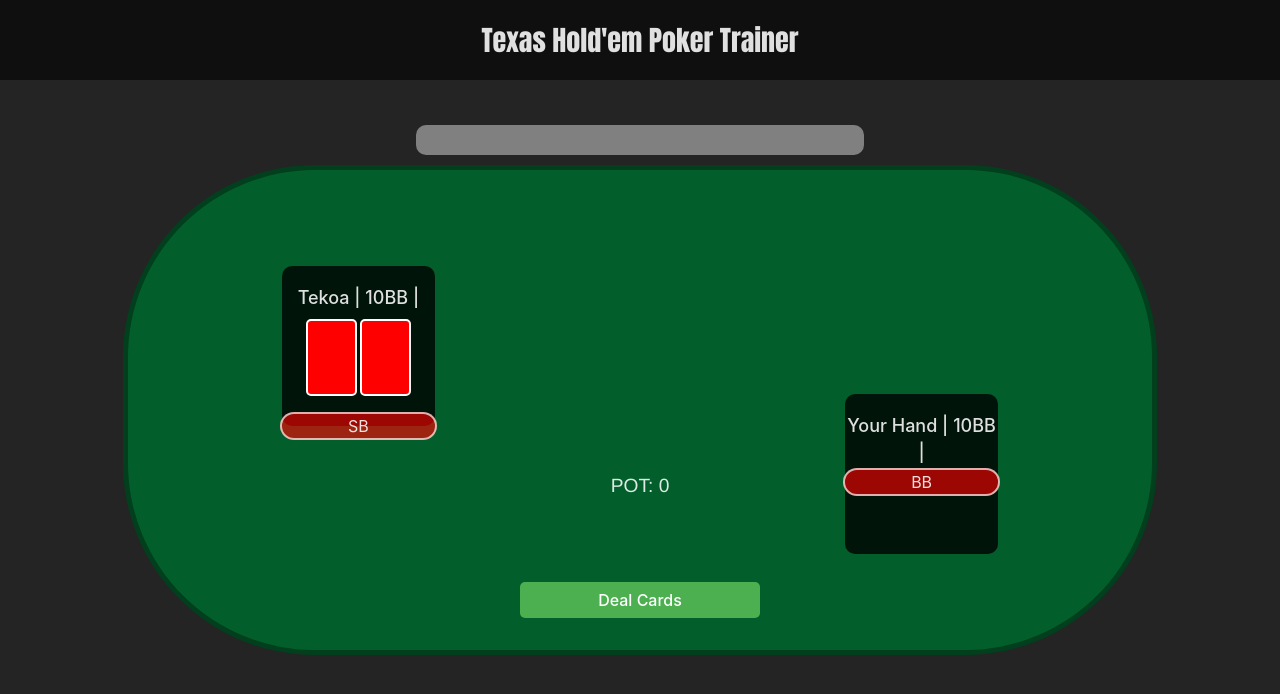
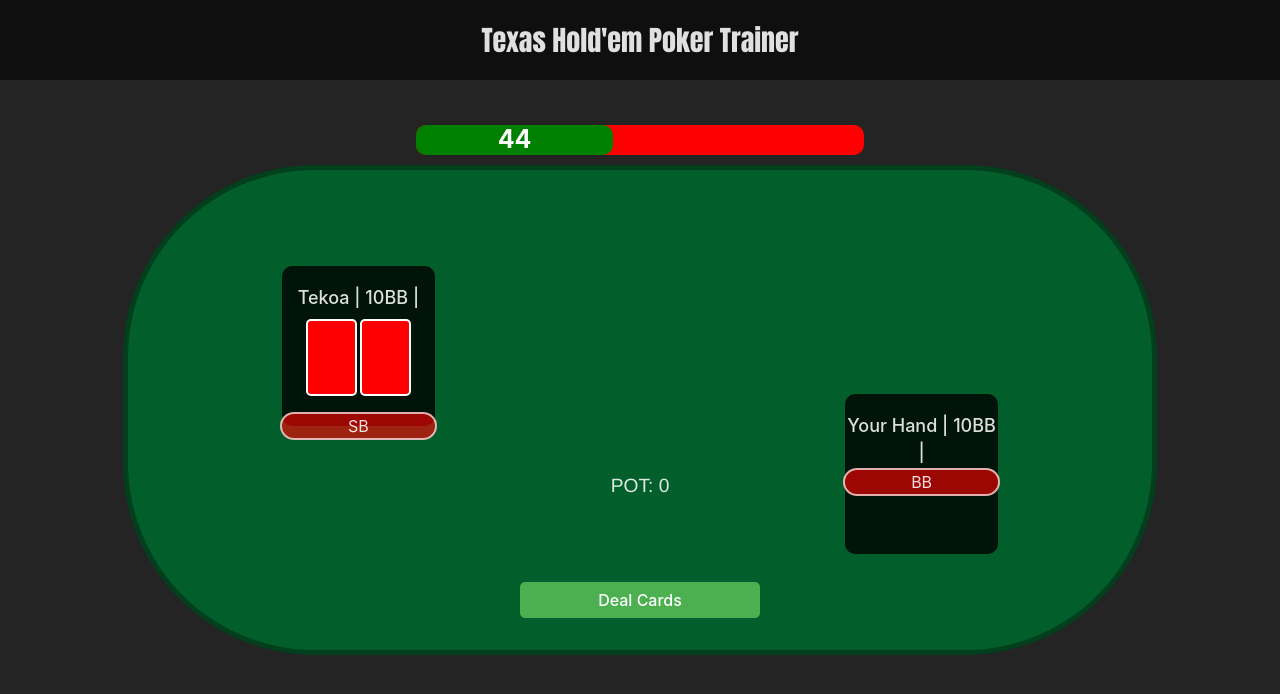
Before and after one commit to Joshieingold/poker-trainer, a React (Vite) app: page / in a window 1280 px wide. Shown: the top 694 px of the page. Built offline with nearby package versions, Linux system fonts and the light colour scheme.

Commit message:
Made progress bar functional, next is to setup if you make the right move or not to manipulate it

```diff
--- a/src/components/CorrectPercentBar/correctpercentbar.css
+++ b/src/components/CorrectPercentBar/correctpercentbar.css
@@ -1,4 +1,5 @@
 .container {
+
     width: 35vw;
 
 }
@@ -6,6 +7,21 @@
     width:100%;
     height: 30px;
     border-radius: 10px;
-    background-color: grey;
+    background-color: rgb(255, 0, 0);
     margin-bottom: 10px;
 }
+.progressBarFill{
+    display: flex;
+    height: 100%;
+    border-radius: 10px;
+    background-color: green;
+    transition: width 0.5s ease-out;
+    align-items: center;
+    justify-content: center;
+}
+.progressLabel {
+    font-size: 25px;
+    font-weight: bold;
+    color: white;
+
+}
--- a/src/components/CorrectPercentBar/correctpercentbar.jsx
+++ b/src/components/CorrectPercentBar/correctpercentbar.jsx
@@ -1,14 +1,15 @@
-import React from "react";
+import React, { useState } from "react";
 import "./correctpercentbar.css";
 
 export const CorrectPercentBar = () => {
+    const [correctPercent, setCorrectPercent] = useState(44);
     return (
         <div className="container">
         <div className="progressBar">
-            <div className="progressBarFill">
+            <div className="progressBarFill" style={({width: `${correctPercent}%`})}>
+            <div className="progressLabel">{correctPercent}</div>
+            </div>
 
-            </div>
-            <div className="progressLabel"></div>
         </div>
 
     </div>
```
